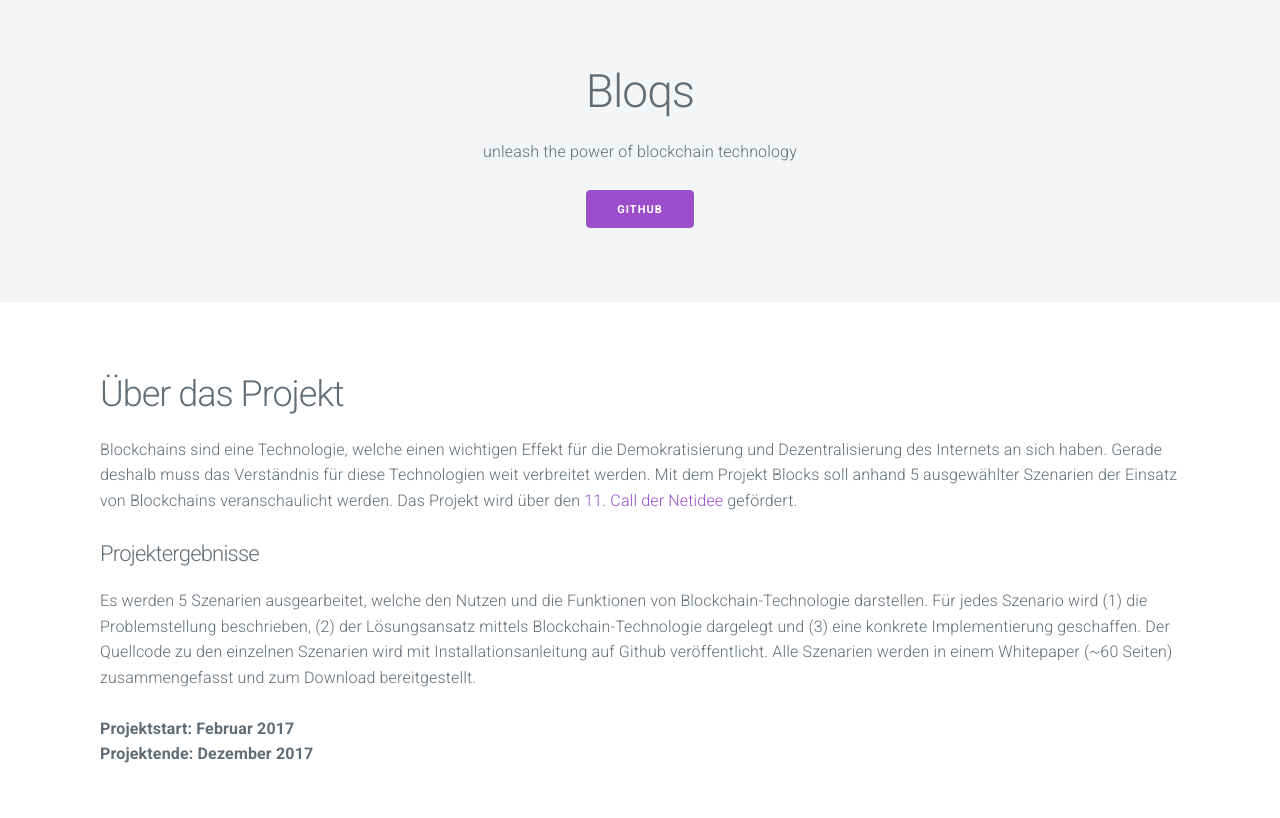
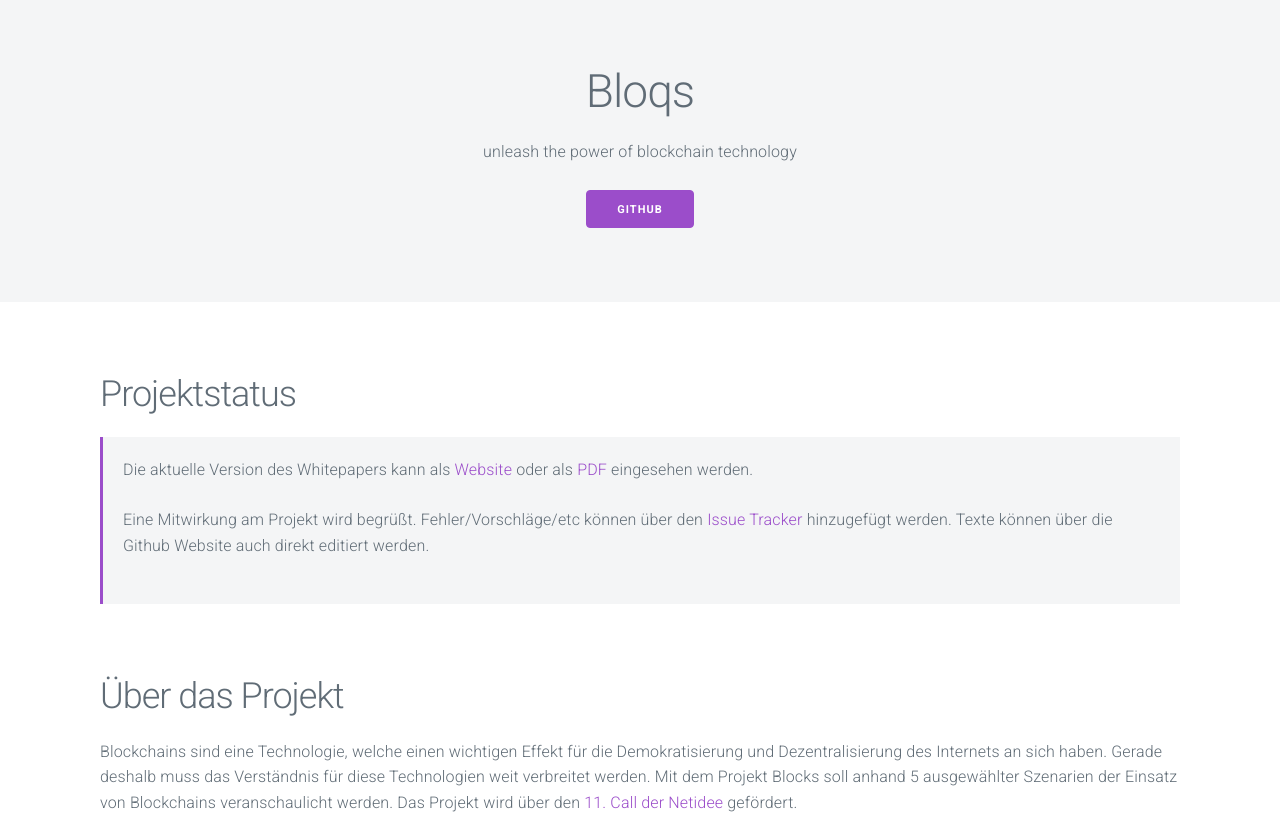
Before and after one commit to getbloqs/getbloqs.github.io, a website: page index.html in a window 1280 px wide. Shown: the top 818 px of the page. Drawn offline with Linux system fonts and the light colour scheme.

Commit message:
chore: additional information

```diff
--- a/index.html
+++ b/index.html
@@ -19,6 +19,15 @@
             <p>unleash the power of blockchain technology</p>
             <a href="https://github.com/getbloqs" class="button" href>Github</a>
         </header>
+
+        <section class="container">
+            <h2>Projektstatus</h2>
+
+            <div class="case">
+                <p>Die aktuelle Version des Whitepapers kann als <a href="https://rawgit.com/getbloqs/paper/master/build/paper.html">Website</a> oder als <a href="https://rawgit.com/getbloqs/paper/master/build/paper.pdf">PDF</a> eingesehen werden.</p>               <p>Eine Mitwirkung am Projekt wird begrüßt. Fehler/Vorschläge/etc können über den <a href="https://github.com/getbloqs/paper/issues">Issue Tracker</a> hinzugefügt werden. Texte können über die Github Website auch direkt editiert werden.</p>
+            </div>
+
+        </section>
 
         <section class="container">
             <h2>Über das Projekt</h2>
```
